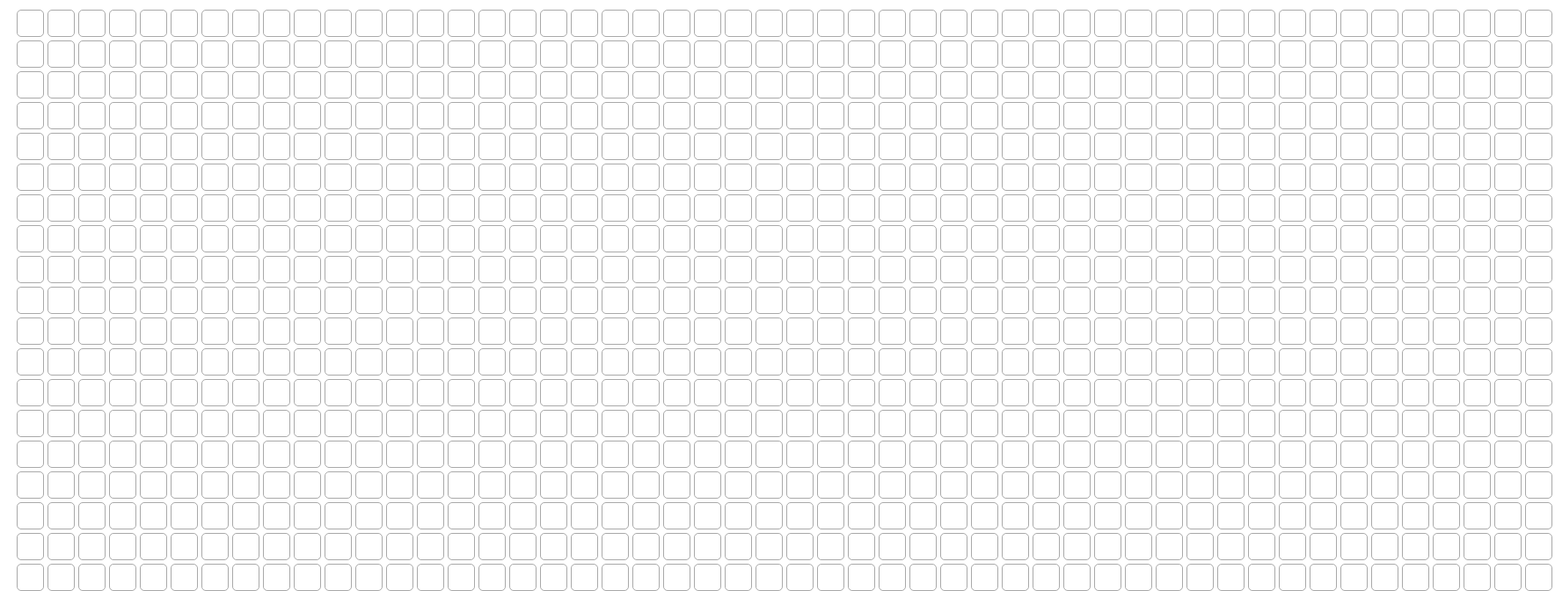
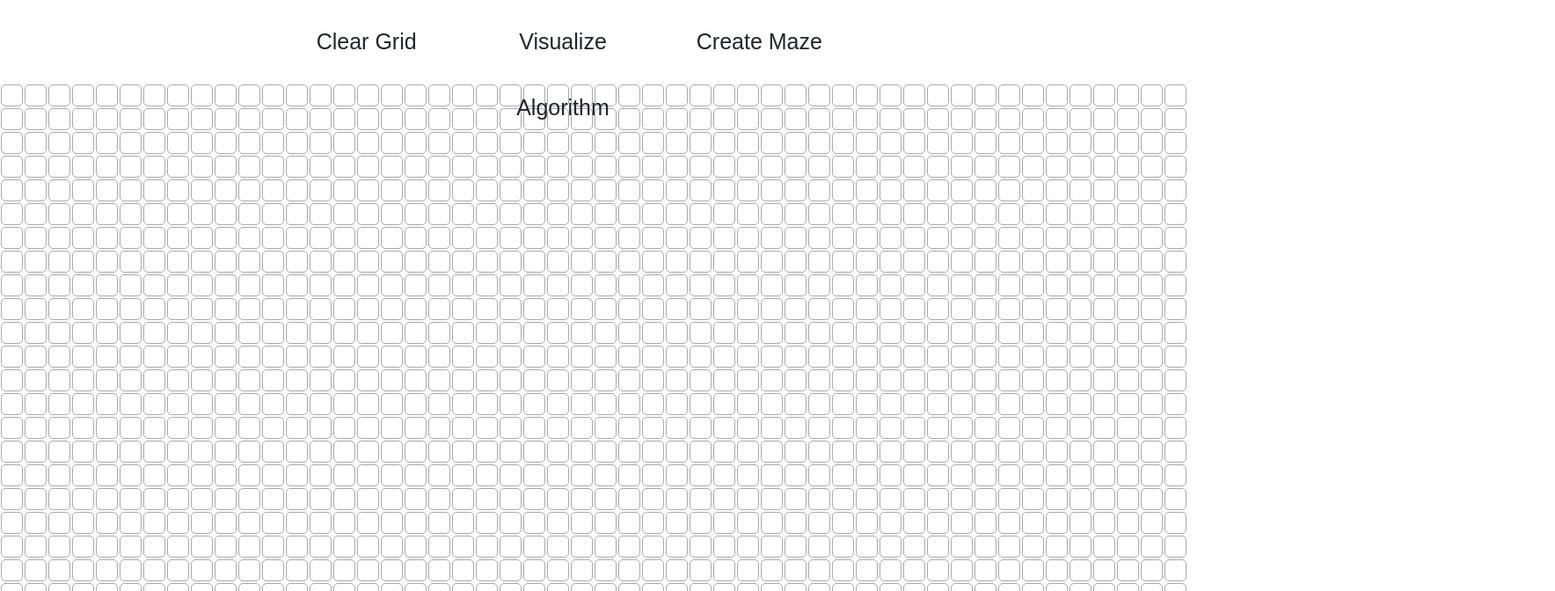
Before and after one commit to RoryMagee/pathfinding-visualiser, an Angular app: page / in a window 1280 px wide. Shown: the top 672 px of the page at 88% size, 1768 px wide, since content can reach past the window. Built offline with nearby package versions, Linux system fonts and the light colour scheme.

Commit message:
added buttons

```diff
--- a/package.json
+++ b/package.json
@@ -19,6 +19,8 @@
     "@angular/platform-browser": "~9.0.6",
     "@angular/platform-browser-dynamic": "~9.0.6",
     "@angular/router": "~9.0.6",
+    "bootstrap": "^4.5.0",
+    "jquery": "^3.5.1",
     "rxjs": "~6.5.4",
     "tslib": "^1.10.0",
     "zone.js": "~0.10.2"
--- a/src/app/app.component.html
+++ b/src/app/app.component.html
@@ -1 +1,2 @@
+<app-control-panel></app-control-panel>
 <app-node-grid></app-node-grid>
--- /dev/null
+++ b/src/app/control-panel/control-panel.component.css
@@ -0,0 +1,26 @@
+.control-panel {
+    height: 75px;
+    width: 50%;
+    margin: 10px auto;
+    border: none;
+    cursor: pointer;
+    border-top-right-radius: 0.25rem;
+    border-bottom-right-radius: 0.25rem;
+}
+
+.cp-button {
+    height: 75px;
+    border-radius: 10px;
+}
+
+.cp-button:hover {
+    background-color: AliceBlue;
+}
+
+.cp-button-text {
+    text-align: center;
+    vertical-align: middle;
+    line-height: 75px;
+    font-family: Arial, Helvetica, sans-serif;
+    font-size: 25px;
+}
--- /dev/null
+++ b/src/app/control-panel/control-panel.component.html
@@ -0,0 +1,13 @@
+<div class="card control-panel">
+     <div class="row">
+         <div class="col-sm cp-button" (click)="clearGrid()">
+             <p class="cp-button-text">Clear Grid</p>
+         </div>
+         <div class="col-sm cp-button" (click)="startAlgorithm()">
+             <p class="cp-button-text">Visualize Algorithm</p>
+         </div>
+         <div class="col-sm cp-button" (click)="buildMaze()">
+             <p class="cp-button-text">Create Maze</p>
+         </div>
+     </div>
+</div>
--- /dev/null
+++ b/src/app/control-panel/control-panel.component.ts
@@ -0,0 +1,20 @@
+import { Component, OnInit } from '@angular/core';
+import { NodeGridComponent } from '../node-grid/node-grid.component';
+import { NodeDataService } from '../node-data.service';
+
+@Component({
+  selector: 'app-control-panel',
+  templateUrl: './control-panel.component.html',
+  styleUrls: ['./control-panel.component.css']
+})
+export class ControlPanelComponent implements OnInit {
+
+    constructor(private nodeDataService:NodeDataService) { }
+    clearGrid() {
+        this.nodeDataService.sendClickEvent();
+    }
+
+    ngOnInit(): void {
+    }
+
+}
--- a/src/app/node-data.service.ts
+++ b/src/app/node-data.service.ts
@@ -1,10 +1,19 @@
 import { Injectable } from '@angular/core';
-import { BehaviorSubject } from 'rxjs';
+import { BehaviorSubject, Observable, Subject } from 'rxjs';
 
 @Injectable({
   providedIn: 'root'
 })
 export class NodeDataService {
+    private subject = new Subject<any>();
+    sendClickEvent() {
+        this.subject.next();
+    }
+
+    getClickEvent(): Observable<any> {
+        return this.subject.asObservable();
+    }
+
     private startNodeSetSource = new BehaviorSubject(false);
     startNodeSet = this.startNodeSetSource.asObservable();
 
--- a/src/app/node-grid/node-grid.component.ts
+++ b/src/app/node-grid/node-grid.component.ts
@@ -1,6 +1,7 @@
 import { Component, OnInit } from '@angular/core';
 import { NodeComponent } from '../node/node.component';
 import { NodeDataService } from '../node-data.service';
+import { Subscription } from 'rxjs';
 
 @Component({
     selector: 'app-node-grid',
@@ -12,29 +13,27 @@ export class NodeGridComponent implements OnInit {
     grid: NodeComponent[][];
     height = 25;
     width = 50;
+    clickEventSubscription:Subscription;
 
-  constructor(private data: NodeDataService) {
+    constructor(private nodeDataService: NodeDataService) {
         this.grid = new Array<Array<NodeComponent>>();
         for (let x = 0; x < this.height; x++) {
             let row:NodeComponent[] = new Array<NodeComponent>();
             for (let y = 0; y < this.width; y++) {
-        row.push(new NodeComponent(data));
+                row.push(new NodeComponent(nodeDataService));
             }
             this.grid.push(row);
         }
+
+        this.clickEventSubscription = this.nodeDataService.getClickEvent().subscribe(() => {
+            this.resetGrid();
+        });
     }
 
     resetGrid() {
-    this.grid.forEach(row => {
-      row.forEach(item => {
-        item.id = "default-node";
-      })
-    });
+        console.log(this.grid);
     }
 
-
-
     ngOnInit(): void {
-      console.log("NODE GRID INITIALIZED");
     }
 }
--- a/src/app/node/node.component.html
+++ b/src/app/node/node.component.html
@@ -1 +1 @@
-<div class="node" id="{{ id }}"></div>
+<div class="node" id= "{{id}}"></div>
--- a/src/app/node/node.component.ts
+++ b/src/app/node/node.component.ts
@@ -14,6 +14,7 @@ export class NodeComponent implements OnInit {
     id = "default-node"
     startNodeSet: Boolean;
     targetNodeSet: Boolean;
+    pathNodeSet: Boolean;
 
     @Output() startNodeEvent = new EventEmitter<Boolean>();
     @Output() targetNodeEvent = new EventEmitter<Boolean>();
@@ -22,8 +23,6 @@ export class NodeComponent implements OnInit {
         if ($event.which === 1) {
             if (this.id === "default-node") {
                 this.id = "path-node";
-      } else {
-        console.log(`Node has already been assigned as ${this.id}`);
             }
         }
     }
--- a/src/styles.css
+++ b/src/styles.css
@@ -1 +1,2 @@
 /* You can add global styles to this file, and also import other style files */
+@import '~bootstrap/dist/css/bootstrap.css';
```
Also changed, not shown: src/app/app.module.ts (+6 -2 lines), src/app/node-grid/node-grid.component.html (line endings or trailing spaces), 2 other files (tests, documents, lock files or other folders). Lines whose indentation alone changed are shown as unchanged.
